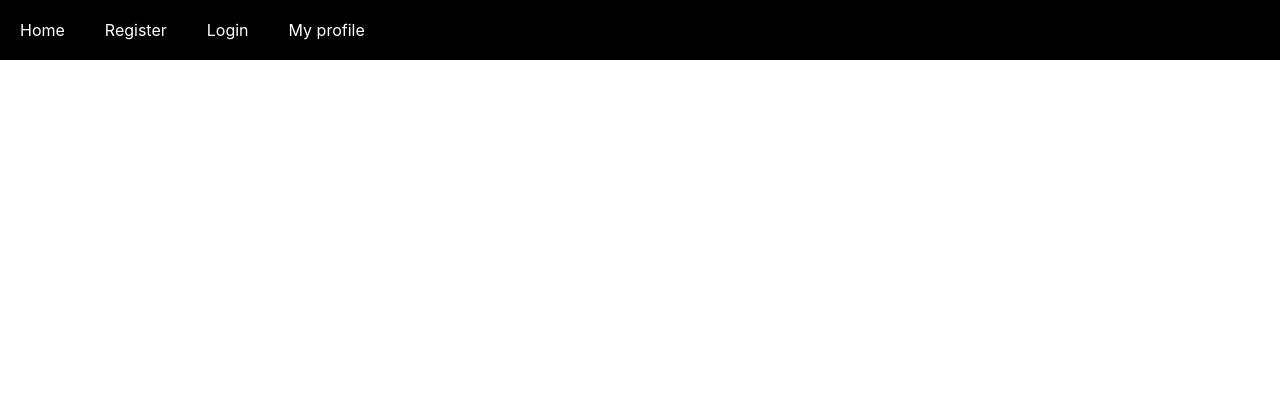
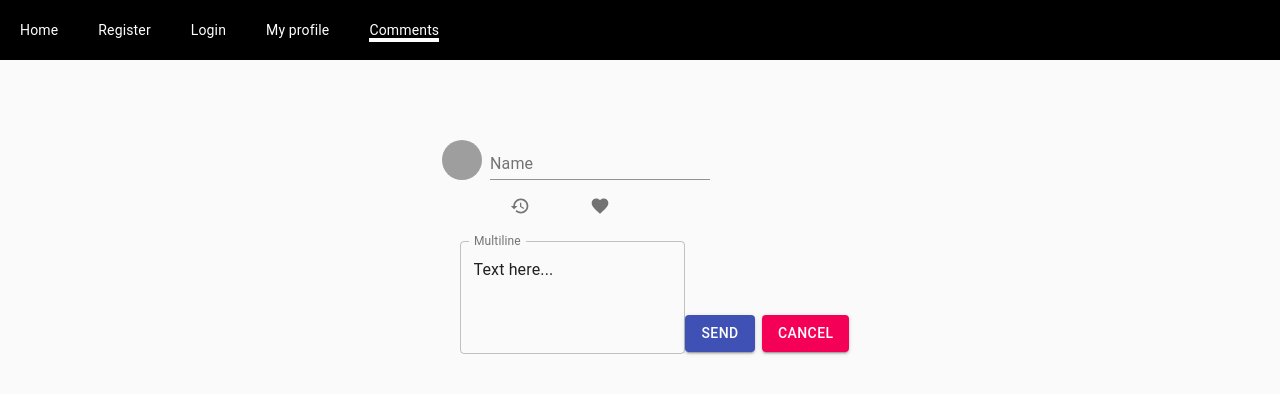
Before and after one commit to Kameliqp95/Project-Test, a React (Create React App) app: page /comments in a window 1280 px wide. Shown: the top 394 px of the page. Built offline with nearby package versions, Linux system fonts and the light colour scheme; grey boxes are pictures that could not be loaded; the HTML template or start-up script is replaced by a standard one.

Commit message:
comment design

```diff
--- a/package.json
+++ b/package.json
@@ -3,6 +3,8 @@
   "version": "0.1.0",
   "private": true,
   "dependencies": {
+    "@material-ui/core": "^4.11.4",
+    "@material-ui/icons": "^4.11.2",
     "@testing-library/jest-dom": "^5.11.10",
     "@testing-library/react": "^11.2.5",
     "@testing-library/user-event": "^12.8.3",
@@ -10,16 +12,19 @@
     "@types/node": "^12.20.6",
     "@types/react": "^17.0.3",
     "@types/react-dom": "^17.0.3",
+    "bootstrap": "^4.6.0",
     "formik": "^2.2.6",
     "i18next": "^20.1.0",
     "i18next-xhr-backend": "^3.2.2",
     "react": "^17.0.2",
+    "react-bootstrap": "^1.6.0",
     "react-dom": "^17.0.2",
     "react-font-size-changer": "^0.2.0",
     "react-i18next": "^11.8.12",
     "react-router-dom": "^5.2.0",
     "react-scripts": "4.0.3",
     "react-switch-lang": "^1.0.2",
+    "react-table": "^7.7.0",
     "typescript": "^4.2.3",
     "web-vitals": "^1.1.1"
   },
--- a/src/App.tsx
+++ b/src/App.tsx
@@ -6,6 +6,7 @@ import LoginForm from './assets/LoginForm';
 import RegistrationForm from './assets/RegistrationForm';
 import { NavLink, Switch, Route } from 'react-router-dom';
 import ProfileView from './assets/ProfileView';
+import CommentsView from './assets/CommentsView';
 
 
 function App() {
@@ -25,6 +26,7 @@ const Navigation = () => (
       <li><NavLink exact activeClassName="current" to='/register'>Register</NavLink></li>
       <li><NavLink exact activeClassName="current" to='/login'>Login</NavLink></li>
       <li><NavLink exact activeClassName="current" to='/profile'>My profile</NavLink></li>
+      <li><NavLink exact activeClassName="current" to='/comments'>Comments</NavLink></li>
     </ul>
   </nav>
 );
@@ -47,12 +49,16 @@ const Profile = () => (
   <ProfileView />
   );
 
+const Comments = () => (
+  <CommentsView />
+  );
 const Main = () => (
   <Switch>
     <Route exact path='/' component={Home}></Route>
     <Route exact path='/register' component={Register}></Route>
     <Route exact path='/login' component={Login}></Route>
     <Route exact path='/profile' component={Profile}></Route>
+    <Route exact path='/comments' component={Comments}></Route>
   </Switch>
 );
 
--- /dev/null
+++ b/src/assets/CommentsView.tsx
@@ -0,0 +1,109 @@
+import React from 'react'
+import { useFormik } from 'formik'
+import Avatar from '@material-ui/core/Avatar';
+import { makeStyles } from '@material-ui/core/styles';
+import Container from '@material-ui/core/Container';
+import Typography from '@material-ui/core/Typography';
+import CssBaseline from '@material-ui/core/CssBaseline';
+import TextareaAutosize from '@material-ui/core/TextareaAutosize';
+import Button from '@material-ui/core/Button';
+import Grid from '@material-ui/core/Grid';
+import Box from '@material-ui/core/Box';
+import TextField from '@material-ui/core/TextField';
+import AccountCircle from '@material-ui/icons/AccountCircle';
+import RestoreIcon from '@material-ui/icons/Restore';
+import FavoriteIcon from '@material-ui/icons/Favorite';
+import BottomNavigationAction from '@material-ui/core/BottomNavigationAction';
+
+
+const useStyles = makeStyles((theme) => ({
+    paper: {
+      marginTop: theme.spacing(8),
+      display: 'flex',
+      flexDirection: 'column',
+      alignItems: 'center',
+    },
+    avatar: {
+      margin: theme.spacing(1),
+      backgroundColor: theme.palette.secondary.main,
+    },
+    form: {
+      width: '100%',
+      marginTop: theme.spacing(1),
+    },
+    submit: {
+      margin: theme.spacing(-8,3, 0, 23),
+    },
+    name: {
+        margin: theme.spacing(0, 0, 0,0),
+      },
+    multiline: {
+        margin: theme.spacing(0, 17, 0,0),
+      },
+      cancel: {
+        margin: theme.spacing(-13, 10, 0,40),
+      },
+      icons: {
+        margin: theme.spacing(0, 20, 0,0),
+      },
+      icons_style: {
+        fontSize: 'small',
+      }
+  }));
+
+
+function CommentsView() {
+
+    const classes = useStyles();
+    return (
+        <Container component="main" maxWidth="xs">
+        <CssBaseline />
+        <div className={classes.paper}>
+
+          <form className={classes.form} noValidate>
+
+
+
+     <div className={classes.name}>
+        <Grid container spacing={1} alignItems="flex-end">
+          <Grid item>
+          <Avatar alt="K" src="/static/images/avatar/1.jpg" />
+          </Grid>
+          <Grid item>
+            <TextField id="input-with-icon-grid" label="Name" />
+          </Grid>
+        </Grid>
+      </div>
+      <div className={classes.icons}>
+         <BottomNavigationAction className={classes.icons_style} label="Recents" value="recents" icon={<RestoreIcon fontSize="small" />} />
+        <BottomNavigationAction className={classes.icons_style} label="Favorites" value="favorites" icon={<FavoriteIcon fontSize="small" />} />
+    </div>
+<div className={classes.multiline}>
+<TextField
+          id="outlined-multiline-static"
+          label="Multiline"
+          multiline
+          rows={4}
+          defaultValue="Text here..."
+          variant="outlined"
+        />
+</div>
+            <Button variant="contained" color="primary" type="submit" className={classes.submit}>
+            Send
+            </Button>
+            <Button variant="contained" color="secondary" className={classes.cancel}>
+            Cancel
+            </Button>
+
+            <Grid container>
+            </Grid>
+          </form>
+        </div>
+        <Box mt={8}>
+        </Box>
+      </Container>
+    );
+
+}
+
+export default CommentsView
```
Also changed, not shown: 1 other file (tests, documents, lock files or other folders).
